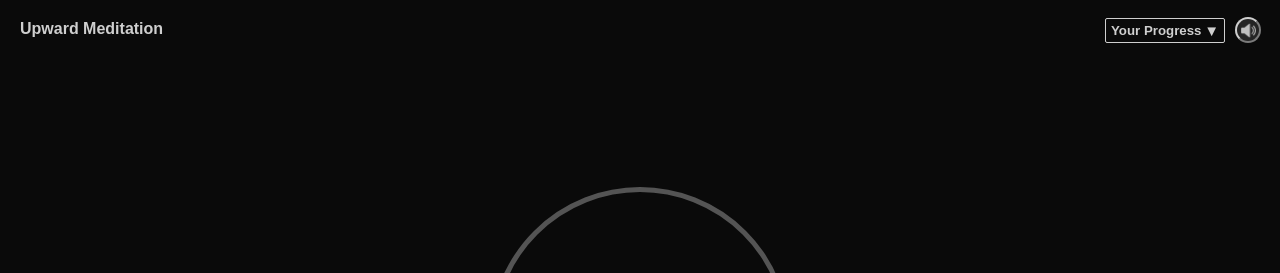
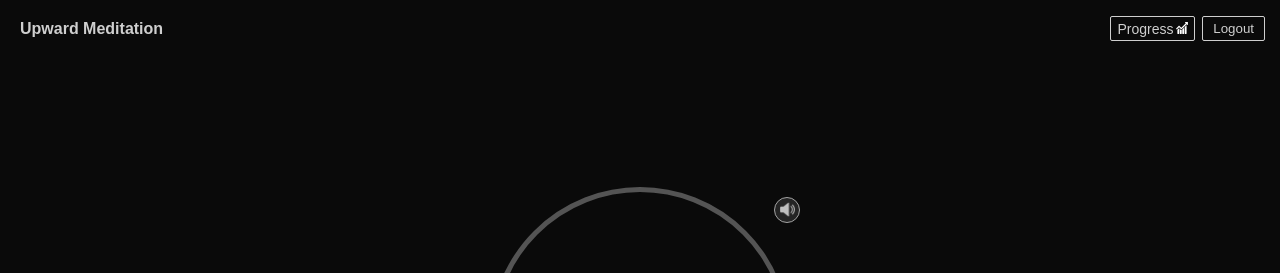
Before and after one commit to jkobb510/MeditationApp, a React app: page / in a window 1280 px wide. Both pictures are taken after typing "Sample", "Sample123" into the empty fields and a click on the button "Login". Shown: the top 273 px of the page. Built offline with nearby package versions, Linux system fonts and the light colour scheme; no server answers.

Commit message:
ui changes

```diff
--- a/src/App.css
+++ b/src/App.css
@@ -23,18 +23,21 @@ body {
 
 .collapsible-header {
   position: absolute;
-  top: 6.5px;
-  right: 50px;
+  top: 10px;
+  right: 80px;
   display: flex;
-  justify-content: space-between;
+  justify-content: center;
   align-items: center;
   padding: 5px;
   cursor: pointer;
   border: 1px solid #cfcfcf;
   border-radius: 2px;
-  margin-top: 5px;
   height: 25px;
-  width: 120px;
+  width: 85px;
+}
+.collapsible-header:hover {
+  background-color: #a3a3a3;
+  color: #0a0a0a;
 }
 .graph {
   position: absolute;
@@ -103,10 +106,14 @@ body {
 .graph canvas {
   margin-top: 10px;
 }
+.timer-wrapper {
+  position: relative;
+  display: inline-block;
+}
 .button-icon-audio {
   position: absolute;
-    top: 11px;
-    right: 14px;
+  top: -30px;    /* 10px above the circle */
+  right: -10px;  /* 10px to the right outside the circle */
   background-color: #242424;
   height: 26px;
   width: 26px;
@@ -115,13 +122,35 @@ body {
   justify-content: center;
   padding: 5px;
   border-radius: 50%;
-    border-color:#cfcfcf
+  border: 1px solid #a3a3a3;
 }
 
 .button-icon-audio img {
     width: 15px;
     height: 15px;
 }
+.logout-button {
+  position: absolute;
+  display: flex;
+  align-items: center;
+  justify-content: center;
+  top: 10px;
+  right: 10px;
+  background-color: #0a0a0a;
+  color: #cfcfcf;
+  padding: 6px 10px;
+  border-radius: 2px;
+  cursor: pointer;
+  transition: all 0.2s ease;
+  border: 1px solid #cfcfcf;
+  height: 25px;
+}
+
+.logout-button:hover {
+  background-color: #a3a3a3;
+  color: #0a0a0a;
+}
+
 .controls button {
     background-color: transparent;
     border: 1px solid #fff;
--- a/src/MainApp.js
+++ b/src/MainApp.js
@@ -12,8 +12,9 @@ import useAudio from "./client/hooks/useAudio";
 import ToggleAudio from "./client/Components/Buttons/ToggleAudio/ToggleAudio";
 import Sessions from "./client/Components/Buttons/Sessions/Sessions";
 import TimeGraph from "./client/Components/Buttons/Sessions/TimeGraph";
+import { color } from "chart.js/helpers";
 
-function MainApp({ username }) {
+function MainApp({ username, onLogout}) {
   const { time, isRunning, startPauseTimer, resetTimer, audioRef } = useTimer();
   const { logs, saveLog } = useLogs(username);
   const { isAudioOn, toggleAudio, resetAudio } = useAudio(audioRef, isRunning);
@@ -27,7 +28,17 @@ function MainApp({ username }) {
     if (!isRunning) setSessionStartTime(Date.now());
     startPauseTimer();
   };
-
+const logoutStyle = { //add hover effect
+position: 'absolute',
+  top: '10px',
+  backgroundColor: '#0a0a0a',
+  color: '#cfcfcf',
+  border: 'none',
+  padding: '6px 10px',
+  borderRadius: '4px',
+  cursor: 'pointer',
+  fontSize: '12px',
+};
   const handleReset = () => {
     if (warning) clearWarning();
     else if (time >= 60) {
@@ -49,16 +60,19 @@ function MainApp({ username }) {
       <div className="top-left"><h4>Upward Meditation</h4></div>
       <div className="header-container">
         <Sessions isExpanded={isExpanded} toggleExpand={() => setIsExpanded(!isExpanded)} />
-        <ToggleAudio isAudioOn={isAudioOn} toggleAudio={toggleAudio} />
+        <button className="logout-button" onClick={onLogout}>Logout</button>
       </div>
       {isExpanded && (
         <div ref={graphRef} onClick={(e) => e.stopPropagation()}>
-          <TimeGraph logs={logs} />
+          <TimeGraph logs={logs} username={username} />
         </div>
       )}
       <div className={isExpanded ? "darkenAndBlur-expanded" : ""}>
         {warning && <div className="warning">{warning}</div>}
+        <div className="timer-wrapper">
+            <ToggleAudio isAudioOn={isAudioOn} toggleAudio={toggleAudio} />
         <TimerDisplay time={time} isRunning={isRunning} />
+        </div>
         <Controls isRunning={isRunning} onStartPause={handleStartPause} onReset={handleReset} />
       </div>
       <audio ref={audioRef} src={chimeSound} />
--- a/src/client/Components/Buttons/Sessions/Sessions.js
+++ b/src/client/Components/Buttons/Sessions/Sessions.js
@@ -1,11 +1,13 @@
 import React from "react";
 import PropTypes from "prop-types";
+import graph from "../../../../chart-646.svg";
+import { color } from "chart.js/helpers";
 
 const Sessions = ({ isExpanded, toggleExpand }) => {
   return (
     <div className="collapsible-header" onClick={toggleExpand}>
-      <h5>Your Progress</h5>
-      <span>{isExpanded ? "▲" : "▼"}</span>
+      <span style={{ fontSize: 14 }}>Progress</span>
+      <img src={graph} alt="Graph Icon" width="12" height="12" style={{ marginBottom: 2, marginLeft: 2, filter: "invert(100%) brightness(100%)" }} />
     </div>
   );
 };
--- a/src/client/Components/Buttons/Sessions/TimeGraph.js
+++ b/src/client/Components/Buttons/Sessions/TimeGraph.js
@@ -4,8 +4,8 @@ import useLogs from "../../../hooks/useLogs";
 import useTimeGraphData from "../../../hooks/useTimeGraphData.js";
 import { getChartConfig } from "./ChartConfig";
 
-const TimeGraph = () => {
-  const { logs, loading } = useLogs();
+const TimeGraph = ({username}) => {
+  const { logs, loading } = useLogs(username);
   const { weekDates, dataPoints, weekRange } = useTimeGraphData(logs);
   const chartRef = useRef(null);
   const chartInstance = useRef(null);
```
Also changed, not shown: src/chart-646.svg (added), src/growth-arrow-8404.svg (added). Lines whose indentation alone changed are shown as unchanged.
